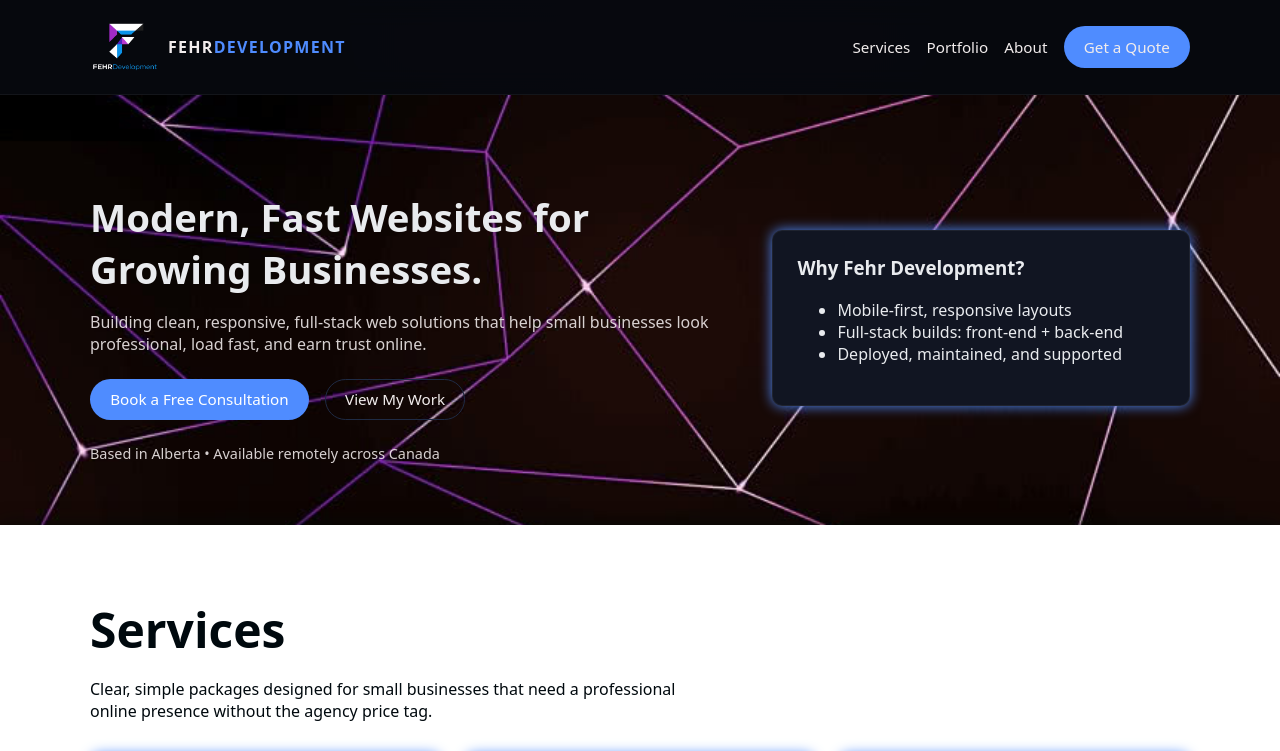
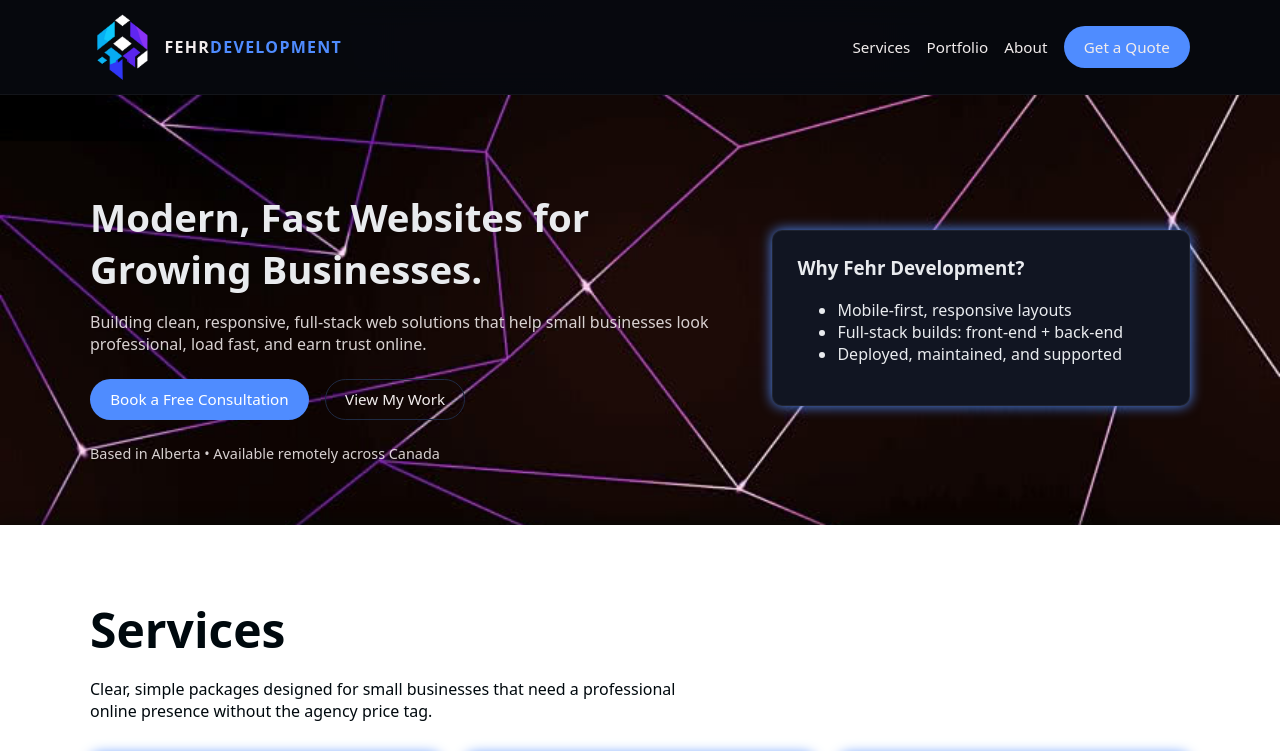
Before and after one commit to FehrDevelopment/FehrWebsite2026, a website: page index.html in a window 1280 px wide. Shown: the top 751 px of the page. Drawn offline with Linux system fonts and the light colour scheme.

Commit message:
Update index.html

```diff
--- a/index.html
+++ b/index.html
@@ -1,3 +1,4 @@
+
 <!DOCTYPE html>
 <html lang="en">
 <head>
@@ -12,7 +13,7 @@
   <header class="site-header">
     <div class="container header-inner">
         <div class="logo">
-  <img src="images/transparent-logo1.png" alt="" class="logo-img" />
+  <img src="images/logo Only website 2.png" alt="" class="logo-img" />
   <span>Fehr<span>Development</span></span>
 </div>
 
```
